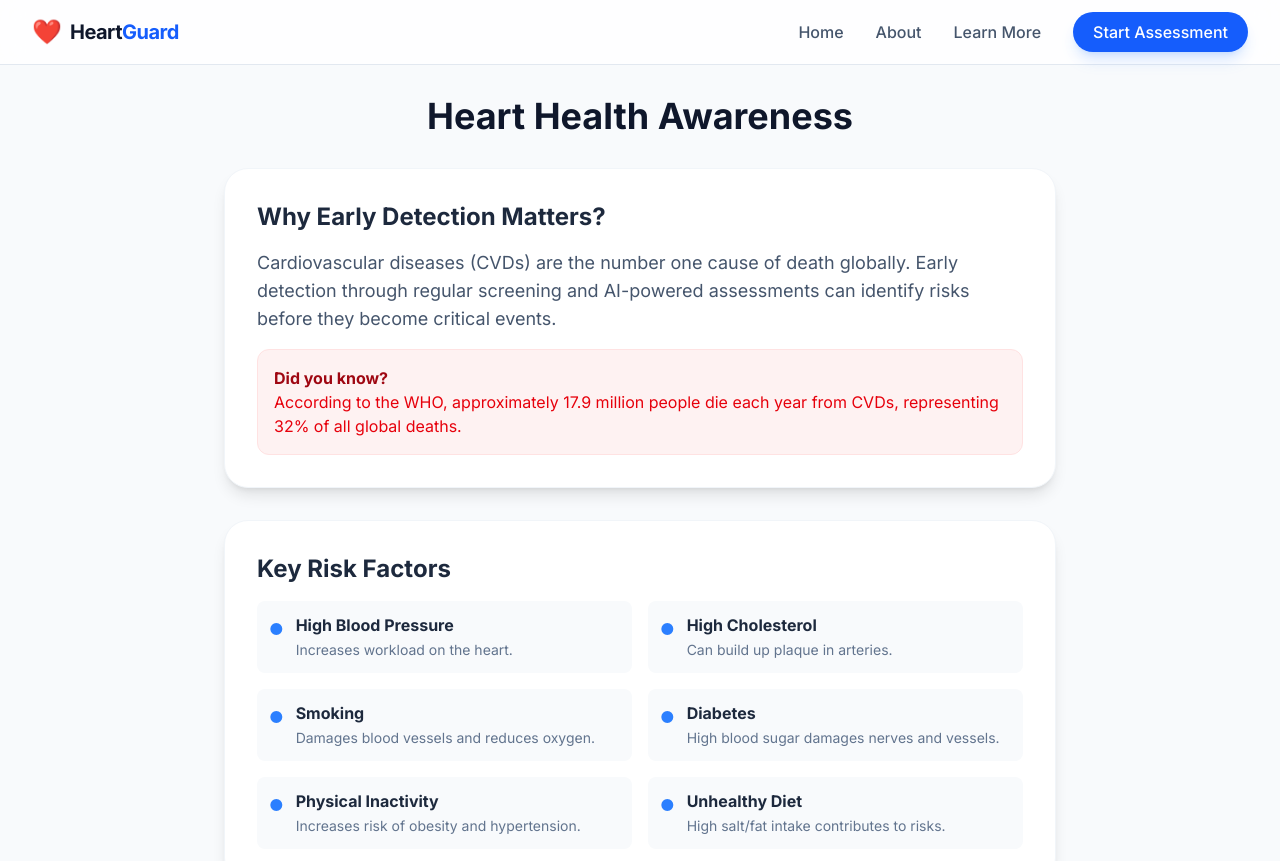
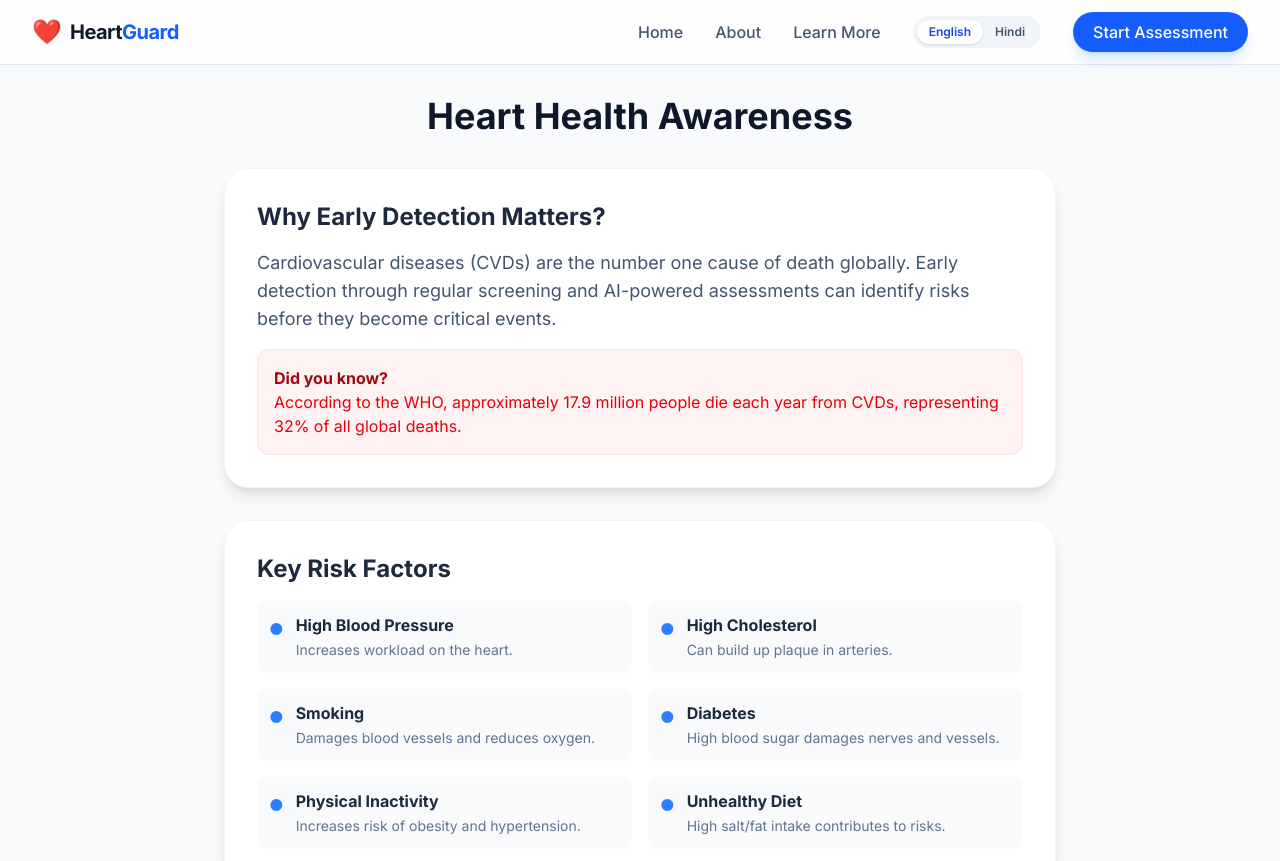
Before and after one commit to chayonikaaich/heart-disease-prediction, a React (Vite) app in the folder frontend/: page /learn-more in a window 1280 px wide. Shown: the top 861 px of the page. Built offline with nearby package versions, Linux system fonts and the light colour scheme.

Commit message:
Add multilingual support to App component with language toggle for English and Hindi

```diff
--- a/frontend/src/App.jsx
+++ b/frontend/src/App.jsx
@@ -1,10 +1,32 @@
-import React from 'react';
+import React, { useState } from 'react';
 import { BrowserRouter as Router, Routes, Route, Link } from 'react-router-dom';
 import Home from './components/Home';
 import About from './components/About';
 import LearnMore from './components/LearnMore';
 
 function App() {
+  const [lang, setLang] = useState('en');
+  const t = {
+    en: {
+      home: 'Home',
+      about: 'About',
+      learnMore: 'Learn More',
+      startAssessment: 'Start Assessment',
+      footerTagline: 'Empowering early detection for a healthier future.',
+      english: 'English',
+      hindi: 'Hindi'
+    },
+    hi: {
+      home: 'होम',
+      about: 'हमारे बारे में',
+      learnMore: 'और जानें',
+      startAssessment: 'आकलन शुरू करें',
+      footerTagline: 'बेहतर भविष्य के लिए शुरुआती पहचान को सशक्त बनाना।',
+      english: 'English',
+      hindi: 'हिंदी'
+    }
+  };
+
   const scrollToPredict = () => {
     // If on home page, scroll. Else navigate home then scroll (handled by Home component mount logical or simplified here)
     // For simplicity, if not on home, the button in Home component handles it.
@@ -29,11 +51,25 @@ function App() {
                 <span className="font-bold text-xl tracking-tight text-slate-900">Heart<span className="text-blue-600">Guard</span></span>
               </Link>
               <div className="hidden md:flex items-center gap-8">
-                <Link to="/" className="font-medium text-slate-600 hover:text-blue-600 transition">Home</Link>
-                <Link to="/about" className="font-medium text-slate-600 hover:text-blue-600 transition">About</Link>
-                <Link to="/learn-more" className="font-medium text-slate-600 hover:text-blue-600 transition">Learn More</Link>
+                <Link to="/" className="font-medium text-slate-600 hover:text-blue-600 transition">{t[lang].home}</Link>
+                <Link to="/about" className="font-medium text-slate-600 hover:text-blue-600 transition">{t[lang].about}</Link>
+                <Link to="/learn-more" className="font-medium text-slate-600 hover:text-blue-600 transition">{t[lang].learnMore}</Link>
+                <div className="flex items-center bg-slate-100 rounded-full p-1">
+                  <button
+                    onClick={() => setLang('en')}
+                    className={`px-3 py-1 text-xs rounded-full font-semibold transition ${lang === 'en' ? 'bg-white text-blue-700 shadow-sm' : 'text-slate-600'}`}
+                  >
+                    {t[lang].english}
+                  </button>
+                  <button
+                    onClick={() => setLang('hi')}
+                    className={`px-3 py-1 text-xs rounded-full font-semibold transition ${lang === 'hi' ? 'bg-white text-blue-700 shadow-sm' : 'text-slate-600'}`}
+                  >
+                    {t[lang].hindi}
+                  </button>
+                </div>
                 <button onClick={scrollToPredict} className="bg-blue-600 hover:bg-blue-700 text-white px-5 py-2 rounded-full font-medium transition shadow-lg shadow-blue-500/20">
-                  Start Assessment
+                  {t[lang].startAssessment}
                 </button>
               </div>
             </div>
@@ -43,9 +79,9 @@ function App() {
         {/* content */}
         <main className="flex-grow">
           <Routes>
-            <Route path="/" element={<Home />} />
-            <Route path="/about" element={<About />} />
-            <Route path="/learn-more" element={<LearnMore />} />
+            <Route path="/" element={<Home lang={lang} />} />
+            <Route path="/about" element={<About lang={lang} />} />
+            <Route path="/learn-more" element={<LearnMore lang={lang} />} />
           </Routes>
         </main>
 
@@ -56,7 +92,7 @@ function App() {
               <span className="text-2xl">❤️</span>
               <span className="font-bold text-xl tracking-tight text-white">Heart<span className="text-blue-500">Guard</span></span>
             </div>
-            <p className="text-sm text-slate-500">Empowering early detection for a healthier future.</p>
+            <p className="text-sm text-slate-500">{t[lang].footerTagline}</p>
           </div>
         </footer>
       </div>
--- a/frontend/src/components/Home.jsx
+++ b/frontend/src/components/Home.jsx
@@ -3,8 +3,44 @@ import PredictionForm from './PredictionForm';
 import ResultDisplay from './ResultDisplay';
 import heartHero from '../assets/heart_hero.png';
 
-const Home = () => {
+const Home = ({ lang = 'en' }) => {
     const [result, setResult] = useState(null);
+    const t = {
+        en: {
+            heroBadge: 'Advanced AI Diagnostics',
+            heroTitle1: 'Protect Your Heart with',
+            heroTitle2: 'AI',
+            heroDesc: 'Detect heart disease risks early with our advanced machine learning algorithm. Fast, accurate, and easy to use.',
+            startAnalysis: 'Start Analysis',
+            accuracyRate: 'Accuracy Rate',
+            availability: 'Availability',
+            instantResults: 'Instant Results',
+            instantResultsDesc: 'Get immediate analysis of your heart health indicators.',
+            privateSecure: 'Private & Secure',
+            privateSecureDesc: 'Your data is processed locally and never stored permanently.',
+            medicalGrade: 'Medical Grade',
+            medicalGradeDesc: 'Built with parameters used by top cardiologists worldwide.',
+            startAssessmentTitle: 'Start Your Assessment',
+            startAssessmentDesc: 'Enter your clinical details below. Our AI model will analyze your data against thousands of verified cases.'
+        },
+        hi: {
+            heroBadge: 'उन्नत AI निदान',
+            heroTitle1: 'AI के साथ अपने दिल की',
+            heroTitle2: 'सुरक्षा करें',
+            heroDesc: 'हमारे उन्नत मशीन लर्निंग एल्गोरिदम से हृदय रोग का जोखिम जल्दी पहचानें। तेज, सटीक और उपयोग में आसान।',
+            startAnalysis: 'विश्लेषण शुरू करें',
+            accuracyRate: 'सटीकता दर',
+            availability: 'उपलब्धता',
+            instantResults: 'तुरंत परिणाम',
+            instantResultsDesc: 'अपने हार्ट हेल्थ इंडिकेटर्स का तुरंत विश्लेषण प्राप्त करें।',
+            privateSecure: 'निजी और सुरक्षित',
+            privateSecureDesc: 'आपका डेटा लोकली प्रोसेस होता है और स्थायी रूप से स्टोर नहीं होता।',
+            medicalGrade: 'मेडिकल ग्रेड',
+            medicalGradeDesc: 'दुनिया भर के शीर्ष कार्डियोलॉजिस्ट द्वारा उपयोग किए जाने वाले मानकों पर आधारित।',
+            startAssessmentTitle: 'अपना आकलन शुरू करें',
+            startAssessmentDesc: 'नीचे अपनी क्लिनिकल जानकारी भरें। हमारा AI मॉडल आपके डेटा का विश्लेषण करेगा।'
+        }
+    };
 
     const scrollToPredict = () => {
         setResult(null);
@@ -22,28 +58,28 @@ const Home = () => {
                     <div className="grid md:grid-cols-2 gap-12 items-center">
                         <div className="space-y-8 animate-fade-in-up">
                             <div className="inline-flex items-center gap-2 px-4 py-2 bg-blue-50 rounded-full border border-blue-100 text-blue-700 text-sm font-semibold">
-                                <span>✨</span> <span>Advanced AI Diagnostics</span>
+                                <span>✨</span> <span>{t[lang].heroBadge}</span>
                             </div>
                             <h1 className="text-5xl md:text-6xl font-extrabold leading-tight text-slate-900">
-                                Protect Your Heart with <span className="text-transparent bg-clip-text bg-gradient-to-r from-blue-600 to-indigo-600">AI</span>
+                                {t[lang].heroTitle1} <span className="text-transparent bg-clip-text bg-gradient-to-r from-blue-600 to-indigo-600">{t[lang].heroTitle2}</span>
                             </h1>
                             <p className="text-xl text-slate-600 leading-relaxed max-w-lg">
-                                Detect heart disease risks early with our advanced machine learning algorithm. Fast, accurate, and easy to use.
+                                {t[lang].heroDesc}
                             </p>
                             <div className="flex items-center gap-4">
                                 <button onClick={scrollToPredict} className="bg-blue-600 hover:bg-blue-700 text-white px-8 py-4 rounded-xl font-bold text-lg transition shadow-xl shadow-blue-500/25 flex items-center gap-2 transform hover:-translate-y-1">
-                                    Start Analysis <span>→</span>
+                                    {t[lang].startAnalysis} <span>→</span>
                                 </button>
                             </div>
                             <div className="flex items-center gap-8 pt-4">
                                 <div>
                                     <p className="text-3xl font-bold text-slate-900">88.33%</p>
-                                    <p className="text-slate-500 text-sm">Accuracy Rate</p>
+                                    <p className="text-slate-500 text-sm">{t[lang].accuracyRate}</p>
                                 </div>
                                 <div className="h-12 w-px bg-slate-200"></div>
                                 <div>
                                     <p className="text-3xl font-bold text-slate-900">24/7</p>
-                                    <p className="text-slate-500 text-sm">Availability</p>
+                                    <p className="text-slate-500 text-sm">{t[lang].availability}</p>
                                 </div>
                             </div>
                         </div>
@@ -61,9 +97,9 @@ const Home = () => {
                 <div className="max-w-7xl mx-auto px-4 sm:px-6 lg:px-8">
                     <div className="grid md:grid-cols-3 gap-8">
                         {[
-                            { icon: '⚡', title: 'Instant Results', desc: 'Get immediate analysis of your heart health indicators.' },
-                            { icon: '🛡️', title: 'Private & Secure', desc: 'Your data is processed locally and never stored permanently.' },
-                            { icon: '🩺', title: 'Medical Grade', desc: 'Built with parameters used by top cardiologists worldwide.' }
+                            { icon: '⚡', title: t[lang].instantResults, desc: t[lang].instantResultsDesc },
+                            { icon: '🛡️', title: t[lang].privateSecure, desc: t[lang].privateSecureDesc },
+                            { icon: '🩺', title: t[lang].medicalGrade, desc: t[lang].medicalGradeDesc }
                         ].map((feature, i) => (
                             <div key={i} className="p-8 rounded-2xl bg-slate-50 border border-slate-100 hover:border-blue-100 hover:shadow-lg transition group">
                                 <div className="w-14 h-14 bg-white rounded-xl flex items-center justify-center text-3xl shadow-sm mb-6 group-hover:scale-110 transition">
@@ -82,13 +118,13 @@ const Home = () => {
                 <div className="max-w-7xl mx-auto px-4 sm:px-6 lg:px-8 items-center flex flex-col">
                     <div className="text-center max-w-2xl mx-auto mb-16">
                         <h2 className="text-4xl font-extrabold text-slate-900 mb-4">Start Your Assessment</h2>
-                        <p className="text-lg text-slate-600">Enter your clinical details below. Our AI model will analyze your data against thousands of verified cases.</p>
+                        <p className="text-lg text-slate-600">{t[lang].startAssessmentDesc}</p>
                     </div>
 
                     {!result ? (
-                        <PredictionForm onResult={setResult} />
+                        <PredictionForm onResult={setResult} lang={lang} />
                     ) : (
-                        <ResultDisplay result={result} onReset={() => setResult(null)} />
+                        <ResultDisplay result={result} onReset={() => setResult(null)} lang={lang} />
                     )}
                 </div>
             </section>
```
